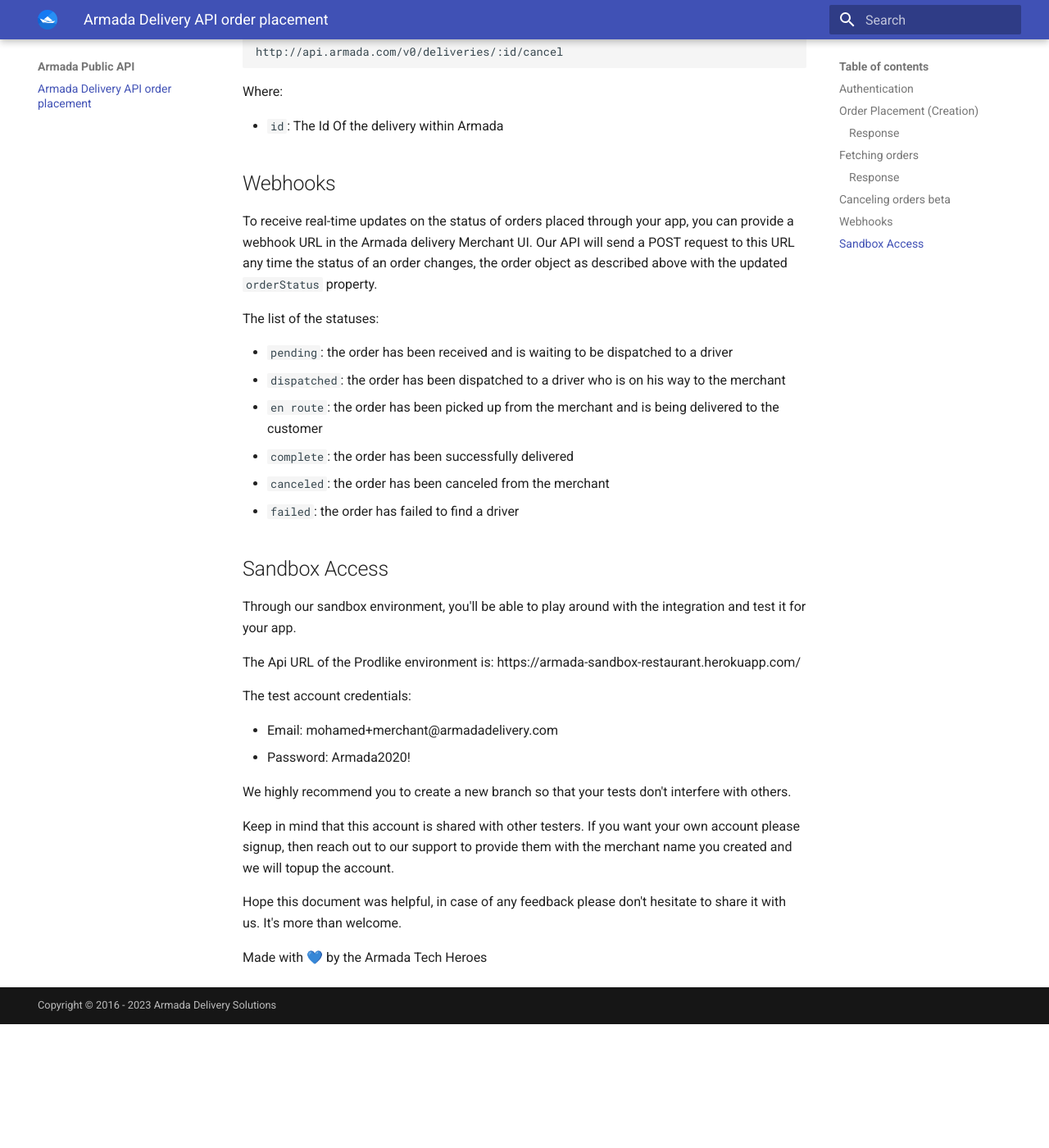
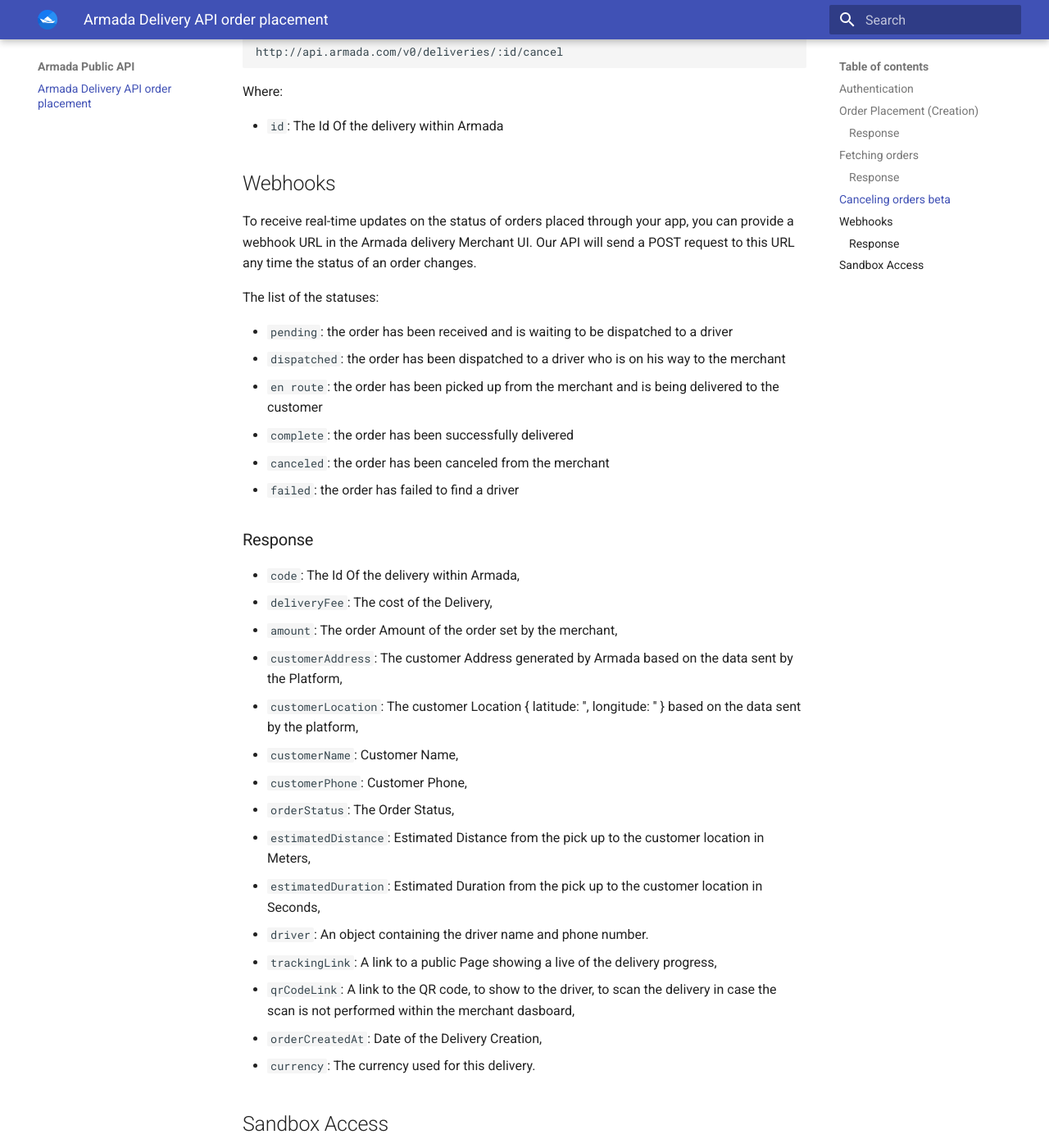
Before and after one commit to armadadelivery/armadadelivery.github.io, an MkDocs documentation site: the page built from src/index.md, in a window 1280 px wide and 1400 px high, scrolled down 4188 px. Shown: the whole window at 82% size. Built offline with MkDocs 1.6.1 and Material for MkDocs 9.7.7, drawn with Linux system fonts in a browser that asks for light colours; before the commit the page ends 5437 px from its top, so only the background shows below that.

Commit message:
Add driver info

```diff
--- a/docs/sitemap.xml
+++ b/docs/sitemap.xml
@@ -2,7 +2,7 @@
 <urlset xmlns="http://www.sitemaps.org/schemas/sitemap/0.9">
     <url>
          <loc>None</loc>
-         <lastmod>2023-01-16</lastmod>
+         <lastmod>2023-01-26</lastmod>
          <changefreq>daily</changefreq>
     </url>
 </urlset>
--- a/src/index.md
+++ b/src/index.md
@@ -149,7 +149,7 @@
 
 ## Webhooks
 
-To receive real-time updates on the status of orders placed through your app, you can provide a webhook URL in the Armada delivery Merchant UI. Our API will send a POST request to this URL any time the status of an order changes, the order object as described above with the updated `orderStatus` property.
+To receive real-time updates on the status of orders placed through your app, you can provide a webhook URL in the Armada delivery Merchant UI. Our API will send a POST request to this URL any time the status of an order changes.
 
 The list of the statuses:
 
@@ -159,6 +159,24 @@
 - `complete`: the order has been successfully delivered
 - `canceled`: the order has been canceled from the merchant
 - `failed`: the order has failed to find a driver
+
+### Response
+
+* `code`: The Id Of the delivery within Armada,
+* `deliveryFee`: The cost of the Delivery,
+* `amount`: The order Amount of the order set by the merchant,
+* `customerAddress`: The customer Address generated by Armada based on the data sent by the Platform,
+* `customerLocation`: The customer Location { latitude: '', longitude: '' } based on the data sent by the platform,
+* `customerName`: Customer Name,
+* `customerPhone`: Customer Phone,
+* `orderStatus`: The Order Status,
+* `estimatedDistance`: Estimated Distance from the pick up to the customer location in Meters,
+* `estimatedDuration`: Estimated Duration from the pick up to the customer location in Seconds,
+* `driver`: An object containing the driver name and phone number.
+* `trackingLink`: A link to a public Page showing a live of the delivery progress,
+* `qrCodeLink`: A link to the QR code, to show to the driver, to scan the delivery in case the scan is not performed within the merchant dasboard,
+* `orderCreatedAt`: Date of the Delivery Creation,
+* `currency`: The currency used for this delivery.
 
 ## Sandbox Access
 Through our sandbox environment, you'll be able to play around with the integration and test it for your app.
```
Also changed, not shown: docs/index.html (+45 -1 lines), docs/search/search_index.json (+1 -1 lines), 1 other file.
